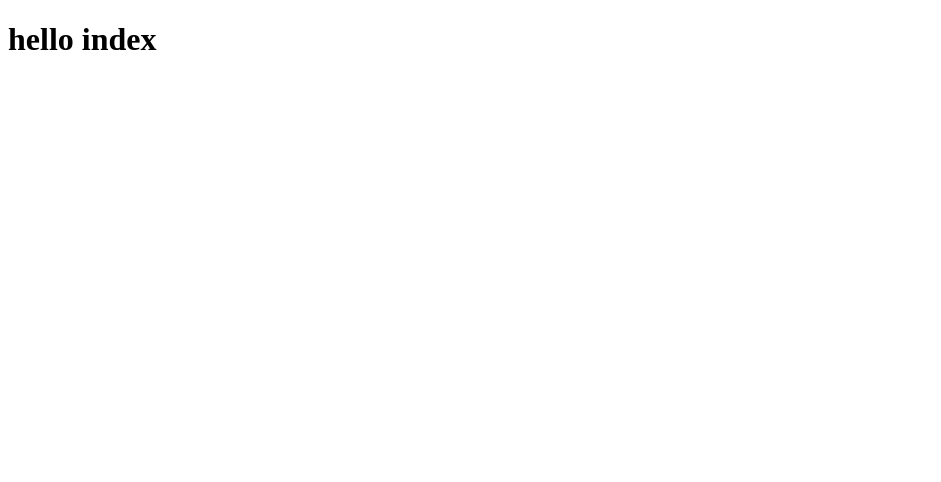
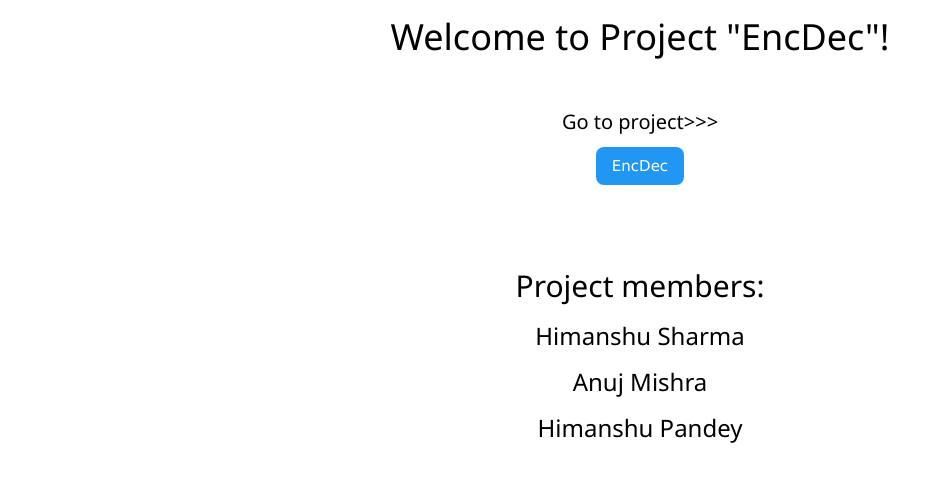
Before and after one commit to iamhimanshusharma/Secure-File-Uploading-Using-Cryptography, a Django app: page / in a window 1280 px wide. Before the commit the part shown is almost empty. Shown: the top 482 px of the page, without its empty margins (0-941 px from the left). Run offline with Django 3.2, Linux system fonts and the light colour scheme.

Commit message:
Add files via upload

```diff
--- a/templates/index.html
+++ b/templates/index.html
@@ -3,9 +3,20 @@
 <head>
     <meta charset="UTF-8">
     <meta name="viewport" content="width=device-width, initial-scale=1.0">
+    <link rel="stylesheet" href="https://www.w3schools.com/w3css/4/w3.css">
     <title>Document</title>
 </head>
 <body>
-    <h1>hello index</h1>
+    <div class="w3-container w3-center">
+    <h1>Welcome to Project "EncDec"!</h1>
+    <br>
+    <h4>Go to project>>></h4>
+    <a href="/encdec/" class="w3-btn w3-blue w3-shadow w3-round-large">EncDec</a>
+<br><br><br><br>
+<h2>Project members:</h2>
+<h3>Himanshu Sharma</h3>
+<h3>Anuj Mishra</h3>
+<h3>Himanshu Pandey</h3>
+</div>
 </body>
 </html>
```
